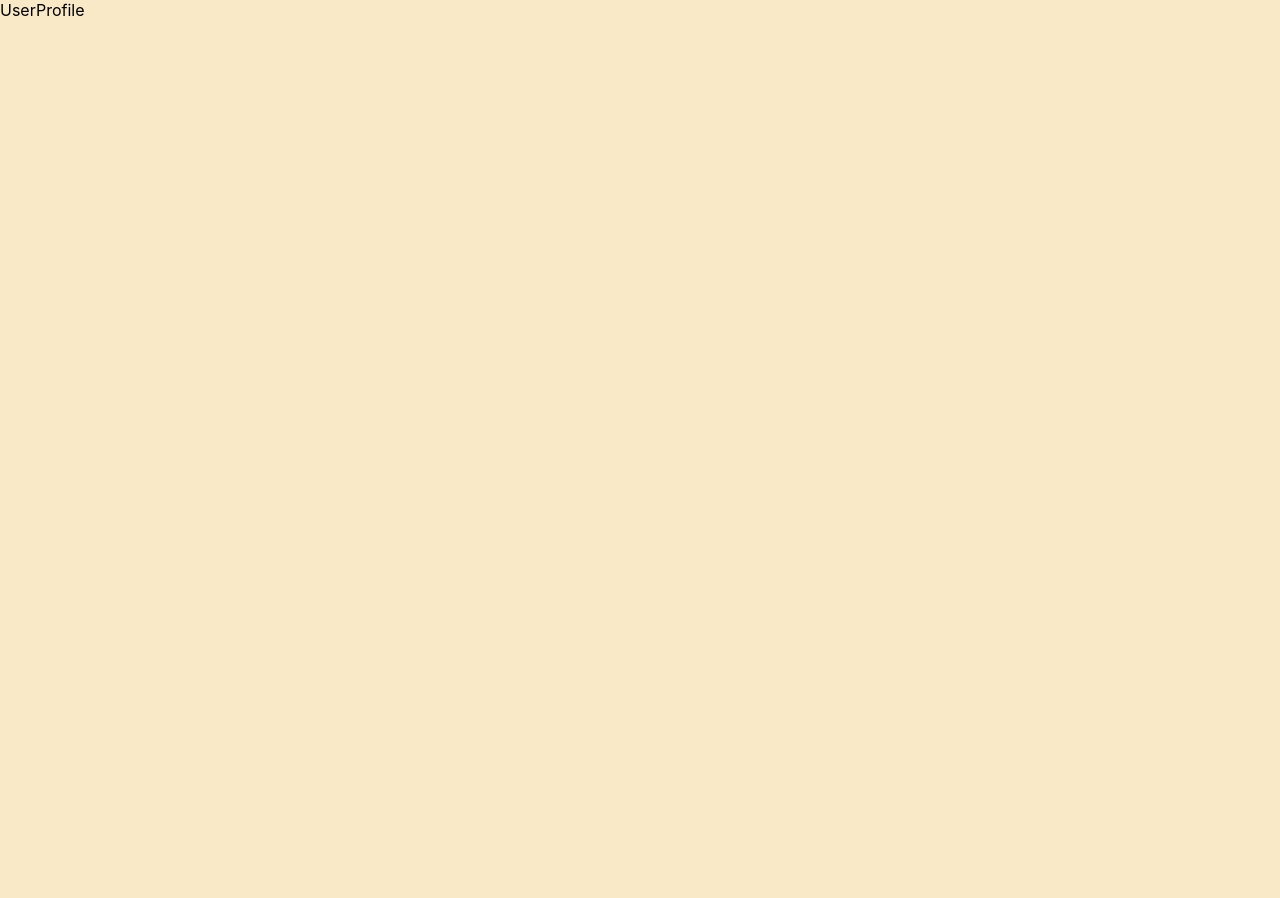
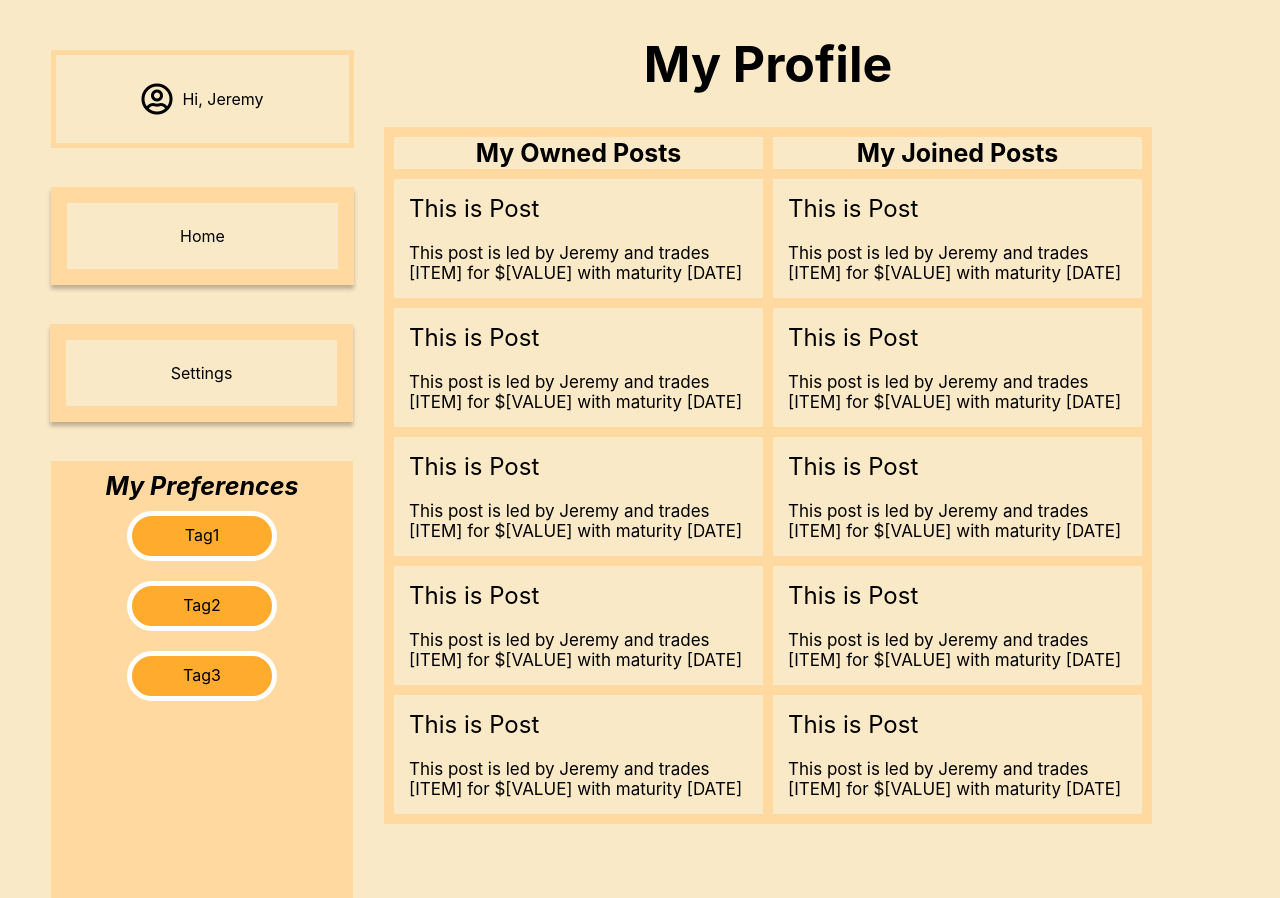
Before and after one commit to cis350/project-uniteandconquer, a React (Create React App) app in the folder uniteandconquer/: page /user-profile in a window 1280 px wide. Before the commit the page ends 800 px from the top, so only its background shows below. Built offline with nearby package versions, Linux system fonts and the light colour scheme.

Commit message:
user profile static page + post detail static page + styling

```diff
--- a/uniteandconquer/public/index.html
+++ b/uniteandconquer/public/index.html
@@ -8,6 +8,11 @@
     <meta
       name="description"
       content="Web site created using create-react-app"
+    />
+    <link
+      rel="stylesheet"
+      href="https://use.fontawesome.com/releases/v5.12.1/css/all.css"
+      crossorigin="anonymous"
     />
     <link rel="apple-touch-icon" href="%PUBLIC_URL%/logo192.png" />
     <!--
--- a/uniteandconquer/src/assets/CreatePost.css
+++ b/uniteandconquer/src/assets/CreatePost.css
@@ -31,7 +31,7 @@ textarea {
   text-align: center;
 }
 
-post-input {
+.post-input {
   margin: auto;
 }
 
--- /dev/null
+++ b/uniteandconquer/src/assets/PostDetails.css
@@ -0,0 +1,63 @@
+.post-details-page {
+  height: 100%;
+  display: grid;
+  grid-template-columns: 0.4fr 0.6fr;
+}
+
+.item-name {
+  font-size: 25px;
+}
+
+.post-details-content {
+  display: grid;
+  grid-template-columns: 0.5fr 0.5fr;
+}
+
+ul {
+  padding: 0;
+}
+
+li {
+  display: grid;
+  grid-template-columns: 0.3fr 0.4fr;
+  max-width: 400px;
+  font-size: 19px;
+  margin: 15px;
+}
+
+.size {
+  max-width: 400px;
+  font-size: 19px;
+  margin: 5px;
+}
+
+.group-members {
+  text-align: left;
+}
+
+.item-detail {
+  max-width: 400px;
+  font-size: 19px;
+  margin: 15px;
+}
+
+.post-detail-tags {
+  margin-top: 75px;
+  text-align: left;
+}
+
+.tags-container {
+  display: grid;
+  grid-template-columns: 0.25fr 0.25fr 0.25fr 0.25fr;
+  width: 60%;
+  margin-top: 10px;
+}
+
+.tags-label {
+  font-weight: bold;
+}
+
+.buttons-container {
+  margin: auto;
+  width: 60%;
+}
--- a/uniteandconquer/src/assets/Sidebar.css
+++ b/uniteandconquer/src/assets/Sidebar.css
@@ -1,5 +1,9 @@
 .sidebar {
   margin-bottom: 10px;
+}
+
+i {
+  margin-right: 10px;
 }
 
 .greeting {
--- /dev/null
+++ b/uniteandconquer/src/assets/SidebarTags.css
@@ -0,0 +1,77 @@
+.preferences {
+  position: absolute;
+  width: 302px;
+  height: 437px;
+  left: 51px;
+  top: 461px;
+
+  background: #FFD9A0;
+
+}
+
+.preferences-title {
+  font-size: 25px;
+  font-weight: bold;
+  font-style: italic;
+  text-align: center;
+  padding: 10px;
+}
+
+.preference-tag {
+  background: #FFAB2D;
+  border: 5px solid #FFFFFF;
+  box-sizing: border-box;
+  border-radius: 40px;
+  text-align: center;
+  width: 150px;
+  height: 50px;
+  margin: auto;
+  margin-bottom: 20px;
+  padding-top: 9px;
+}
+
+.settings:hover {
+  background-color: #ffd9a0;
+}
+
+.settings {
+  display: flex;
+  flex-direction: row;
+  justify-content: center;
+  align-items: center;
+  padding: 10px;
+
+  position: absolute;
+  width: 303px;
+  height: 98px;
+  left: 50px;
+  top: 324px;
+
+  background: #FAE9C7;
+  border: 16px solid #FFD9A0;
+  box-sizing: border-box;
+  box-shadow: 0px 4px 4px rgba(0, 0, 0, 0.25);
+}
+
+.home:hover {
+  background-color: #ffd9a0;
+}
+
+.home {
+  display: flex;
+  flex-direction: row;
+  justify-content: center;
+  align-items: center;
+  padding: 10px;
+
+  position: absolute;
+  width: 303px;
+  height: 98px;
+  left: 51px;
+  top: 187px;
+
+  background: #FAE9C7;
+  border: 16px solid #FFD9A0;
+  box-sizing: border-box;
+  box-shadow: 0px 4px 4px rgba(0, 0, 0, 0.25);
+}
--- /dev/null
+++ b/uniteandconquer/src/assets/UserProfile.css
@@ -0,0 +1,37 @@
+td,
+th {
+  border: 10px solid #ffd9a0;
+  box-sizing: border-box;
+}
+
+table {
+  border-collapse: collapse;
+}
+
+th {
+  font-size: 25px;
+}
+
+td {
+  max-width: 700px;
+  padding: 15px;
+}
+
+.post-title {
+  font-size: 24px;
+  margin-bottom: 20px;
+}
+
+.post-content {
+  font-size: 17px;
+}
+
+.user-profile-page {
+  display: grid;
+  grid-template-columns: 0.3fr 0.6fr;
+}
+
+.profile-title {
+  font-size: 25px;
+  text-align: center;
+}
--- a/uniteandconquer/src/components/PostDetails.js
+++ b/uniteandconquer/src/components/PostDetails.js
@@ -1,8 +1,80 @@
 import React from 'react';
+import Sidebar from './Sidebar';
+import '../assets/PostDetails.css';
 
 function PostDetails() {
+  const joinGroup = () => {};
+  const back = () => {};
+
   return (
-    <div>PostDetails</div>
+    <div className="post-details-page">
+      <Sidebar />
+      <div className="post-details-container">
+        <div className="item-name">
+          <h1>Item Name</h1>
+        </div>
+        <div className="post-details-content">
+          <div className="item-details">
+            <h3>Item Details</h3>
+            <div className="item-detail">Target Quantity: 4/5</div>
+            <div className="item-detail">Price/Item: $10.00</div>
+            <div className="item-detail">Item Link: exampleurl.com/item</div>
+            <div className="item-detail">
+              Description:
+              {' '}
+              <br />
+              {' '}
+              Beautiful fairy lights you can use for your dorm
+            </div>
+          </div>
+          <div className="group-details">
+            <h3>Group Details</h3>
+            <div className="size">Group size: 2</div>
+            <div className="group-member">
+              <ul>
+                <li>
+                  <div className="name">
+                    {' '}
+                    <i className="far fa-user-circle" />
+                    {' '}
+                    Anna
+                  </div>
+                  <div className="quantity">Quantity: 1</div>
+                </li>
+                <li>
+                  <div className="name">
+                    {' '}
+                    <i className="far fa-user-circle" />
+                    {' '}
+                    Jeff
+                  </div>
+                  <div className="quantity">Quantity: 3</div>
+                </li>
+              </ul>
+            </div>
+          </div>
+        </div>
+        <div className="post-detail-tags">
+          <div className="tags-label">Tags</div>
+          <div className="tags-container">
+            <div className="tag">Tag1</div>
+            <div className="tag">Tag2</div>
+            <div className="tag">Tag3</div>
+            <div className="tag">Tag4</div>
+            <div className="tag">Tag5</div>
+            <div className="tag">Tag6</div>
+          </div>
+        </div>
+        <div className="buttons-container">
+          <button className="create" type="button" onClick={joinGroup}>
+            Join
+          </button>
+          <button className="cancel" type="button" onClick={back}>
+            Back
+          </button>
+        </div>
+      </div>
+    </div>
   );
 }
 
--- a/uniteandconquer/src/components/Sidebar.js
+++ b/uniteandconquer/src/components/Sidebar.js
@@ -5,7 +5,11 @@ import '../assets/Sidebar.css';
 function Sidebar() {
   return (
     <div className="sidebar">
-      <div className="greeting">Hi, Jeremy</div>
+      <div className="greeting">
+        <i className="far fa-user-circle fa-2x" />
+        {' '}
+        Hi, Jeremy
+      </div>
 
       <div className="profile">
         <Link className="link" to="/user-profile">
--- /dev/null
+++ b/uniteandconquer/src/components/SidebarTags.js
@@ -0,0 +1,34 @@
+import React from 'react';
+import { Link } from 'react-router-dom';
+import '../assets/SidebarTags.css';
+
+function SidebarTags() {
+  return (
+    <div className="sidebar">
+      <div className="greeting">
+        <i className="far fa-user-circle fa-2x" />
+        {' '}
+        Hi, Jeremy
+      </div>
+
+      <div className="home">
+        <Link className="link" to="/">
+          <div className="text">Home</div>
+        </Link>
+      </div>
+      <div className="settings">
+        <Link className="link" to="/user-settings">
+          <div className="text">Settings</div>
+        </Link>
+      </div>
+      <div className="preferences">
+        <div className="preferences-title">My Preferences</div>
+        <div className="preference-tag">Tag1</div>
+        <div className="preference-tag">Tag2</div>
+        <div className="preference-tag">Tag3</div>
+      </div>
+    </div>
+  );
+}
+
+export default SidebarTags;
--- a/uniteandconquer/src/components/UserProfile.js
+++ b/uniteandconquer/src/components/UserProfile.js
@@ -1,8 +1,102 @@
 import React from 'react';
+import SidebarTags from './SidebarTags';
+import '../assets/UserProfile.css';
 
 function UserProfile() {
   return (
-    <div>UserProfile</div>
+    <div className="user-profile-page">
+      <SidebarTags />
+      <div>
+        <div className="profile-title"><h1>My Profile</h1></div>
+        <table>
+          <tr>
+            <th>My Owned Posts</th>
+            <th>My Joined Posts</th>
+          </tr>
+          <tr>
+            <td>
+              <div className="post-title">This is Post</div>
+              <div className="post-content">
+                This post is led by Jeremy and trades [ITEM] for $[VALUE] with
+                maturity [DATE]
+              </div>
+            </td>
+            <td>
+              <div className="post-title">This is Post</div>
+              <div className="post-content">
+                This post is led by Jeremy and trades [ITEM] for $[VALUE] with
+                maturity [DATE]
+              </div>
+            </td>
+          </tr>
+          <tr>
+            <td>
+              <div className="post-title">This is Post</div>
+              <div className="post-content">
+                This post is led by Jeremy and trades [ITEM] for $[VALUE] with
+                maturity [DATE]
+              </div>
+            </td>
+            <td>
+              <div className="post-title">This is Post</div>
+              <div className="post-content">
+                This post is led by Jeremy and trades [ITEM] for $[VALUE] with
+                maturity [DATE]
+              </div>
+            </td>
+          </tr>
+          <tr>
+            <td>
+              <div className="post-title">This is Post</div>
+              <div className="post-content">
+                This post is led by Jeremy and trades [ITEM] for $[VALUE] with
+                maturity [DATE]
+              </div>
+            </td>
+            <td>
+              <div className="post-title">This is Post</div>
+              <div className="post-content">
+                This post is led by Jeremy and trades [ITEM] for $[VALUE] with
+                maturity [DATE]
+              </div>
+            </td>
+          </tr>
+          <tr>
+            <td>
+              <div className="post-title">This is Post</div>
+              <div className="post-content">
+                This post is led by Jeremy and trades [ITEM] for $[VALUE] with
+                maturity [DATE]
+              </div>
+            </td>
+            <td>
+              <div className="post-title">This is Post</div>
+              <div className="post-content">
+                This post is led by Jeremy and trades [ITEM] for $[VALUE] with
+                maturity [DATE]
+              </div>
+            </td>
+          </tr>
+          <tr>
+            <td>
+              <div className="post-title">This is Post</div>
+              <div className="post-content">
+                This post is led by Jeremy and trades [ITEM] for $[VALUE] with
+                maturity [DATE]
+              </div>
+            </td>
+            <td>
+              <div className="post-title">This is Post</div>
+              <div className="post-content">
+                This post is led by Jeremy and trades [ITEM] for $[VALUE] with
+                maturity [DATE]
+              </div>
+            </td>
+          </tr>
+        </table>
+
+      </div>
+    </div>
   );
 }
 
--- a/uniteandconquer/src/index.js
+++ b/uniteandconquer/src/index.js
@@ -21,7 +21,7 @@ ReactDOM.render(
         <Route path="/chat" element={<Chat />} />
         <Route path="/create-post" element={<CreatePost />} />
         <Route path="/login" element={<Login />} />
-        <Route path="/post-detail" element={<PostDetails />} />
+        <Route path="/post-details" element={<PostDetails />} />
         <Route path="/user-profile" element={<UserProfile />} />
         <Route path="/user-settings" element={<UserSettings />} />
       </Routes>
```
Also changed, not shown: 1 other file (tests, documents, lock files or other folders).
